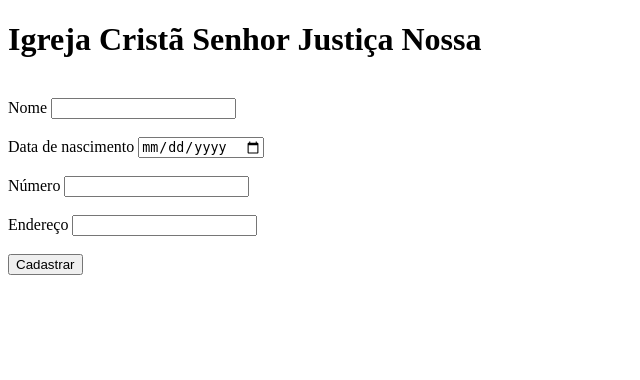
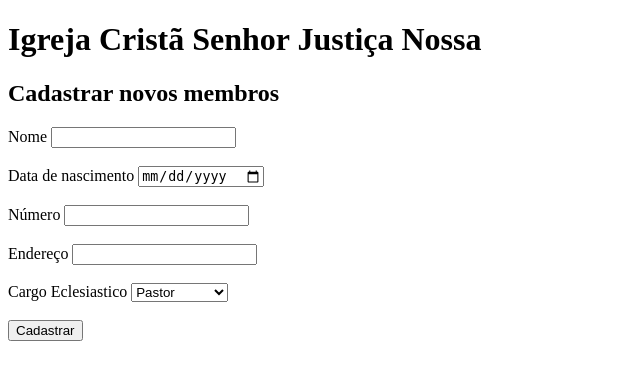
Before and after one commit to gsnunes47/sistema_igreja, a Flask app: page / in a window 1280 px wide. Shown: the top 380 px of the page, without its empty margins (0-640 px from the left). Run offline with Flask 3, Linux system fonts and the light colour scheme.

Commit message:
Funcionalidade de cadastrar usuários implementada

```diff
--- a/sistema_igreja/forms.py
+++ b/sistema_igreja/forms.py
@@ -8,4 +8,4 @@ class NovoMembro(FlaskForm):
     numero = StringField("Número", validators=[DataRequired(), Length(9, 11)])
     endereco = StringField("Endereço", validators=[DataRequired()])
     botao_confirmacao = SubmitField("Cadastrar")
-    #ddd = SelectField("DDD", choices = [('gerente', 'Gerente'), ('atendente', 'Atendente'), ('funcionario', 'Funcionário')])
+    cargo = SelectField("Cargo Eclesiastico", choices = [('pastor', 'Pastor'), ('diacono', 'Diacono'), ('presbítero', 'Presbítero'), ('cooperador', 'Coorperador'), ('membro', 'Membro')])
--- a/sistema_igreja/models.py
+++ b/sistema_igreja/models.py
@@ -5,4 +5,5 @@ class Membro(database.Model):
     nome = database.Column(database.String, nullable=False)
     data_nascimento = database.Column(database.DateTime, nullable=False)
     numero = database.Column(database.String, nullable=False)
-    endereço = database.Column(database.String, nullable=False)
+    endereco = database.Column(database.String, nullable=False)
+    cargo = database.Column(database.String, nullable=False)
--- a/sistema_igreja/routes.py
+++ b/sistema_igreja/routes.py
@@ -1,8 +1,18 @@
 from flask import Flask, render_template
-from sistema_igreja import app
+from sistema_igreja import app, database
 from sistema_igreja.forms import NovoMembro
+from sistema_igreja.models import Membro
 
-@app.route('/')
+@app.route('/', methods=["GET", "POST"])
 def home():
     form = NovoMembro()
+    if form.validate_on_submit():
+        membro = Membro(nome= form.nome.data,
+                        data_nascimento=form.data_nascimento.data,
+                        numero=form.numero.data,
+                        endereco = form.endereco.data,
+                        cargo=form.cargo.data)
+        database.session.add(membro)
+        database.session.commit()
+        print('rodou')
     return render_template('home.html', form = form)
--- a/sistema_igreja/templates/home.html
+++ b/sistema_igreja/templates/home.html
@@ -7,8 +7,11 @@
 </head>
 <body>
     <h1>Igreja Cristã Senhor Justiça Nossa</h1>
-    <br>
-    <form>
+
+
+    <h2>Cadastrar novos membros</h2>
+
+    <form method="POST">
 
         {{ form.csrf_token }}
 
@@ -24,6 +27,9 @@
         {{ form.endereco.label() }}
         {{ form.endereco() }}
         <br><br>
+        {{ form.cargo.label() }}
+        {{ form.cargo() }}
+        <br><br>
         {{ form.botao_confirmacao }}
 
 
```
Also changed, not shown: instance/comunidade.db.
